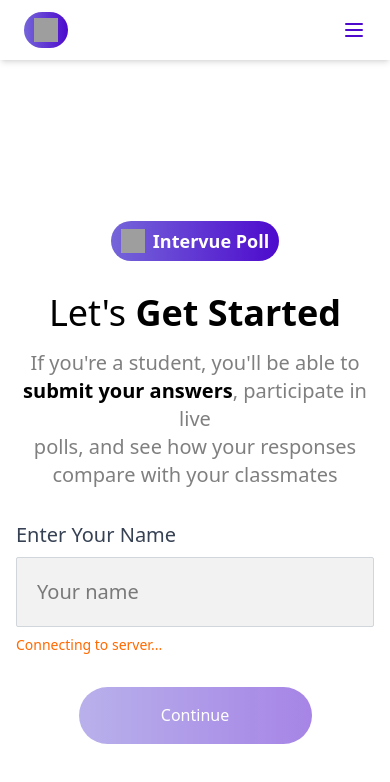
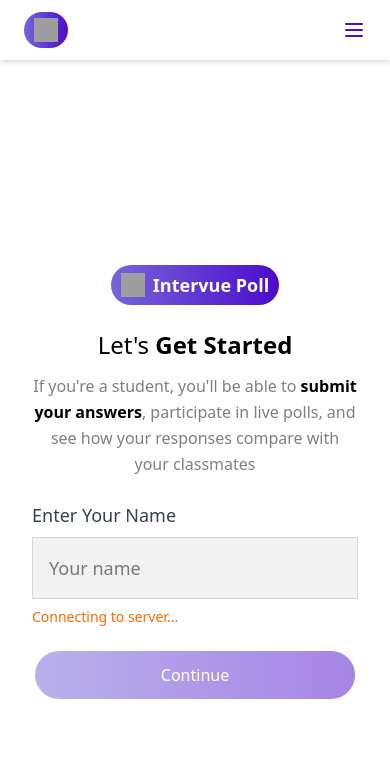
Before and after one commit to Rajneesh2223/Poll_App, a React (Vite) app in the folder frontend/: page /student in a window 390 px wide. Shown: the top 782 px of the page. Built offline with nearby package versions, Linux system fonts and the light colour scheme; no server answers; grey boxes are pictures that could not be loaded; a web font is replaced by a local one.

Commit message:
added commmon componet for the logo

```diff
--- a/frontend/src/component/Student.jsx
+++ b/frontend/src/component/Student.jsx
@@ -123,32 +123,32 @@
   };
 
   return (
-    <div className="min-h-screen flex items-center justify-center px-4">
-      <div className="max-w-7xl w-full space-y-8">
+    <div className="min-h-screen flex items-center justify-center px-4 sm:px-6 lg:px-8">
+      <div className="max-w-7xl w-full space-y-6 sm:space-y-8">
         <CommonLogo />
 
-        <div className="text-center space-y-4">
-          <h1 className="text-4xl font-sora font-normal">
+        <div className="text-center space-y-3 sm:space-y-4 px-4">
+          <h1 className="text-2xl sm:text-3xl lg:text-4xl font-sora font-normal">
             Let's{" "}
-            <span className="font-sora text-4xl font-semibold">
+            <span className="font-sora text-2xl sm:text-3xl lg:text-4xl font-semibold">
               Get Started{" "}
             </span>
           </h1>
-          <p className="text-xl text-[#00000080] font-sora">
+          <p className="text-base sm:text-lg lg:text-xl text-[#00000080] font-sora max-w-4xl mx-auto leading-relaxed">
             If you're a student, you'll be able to{" "}
             <span className="font-sora font-semibold text-[#000000]">
               submit your answers
             </span>
-            , participate in live <br /> polls, and see how your responses
-            compare with your classmates
+            , participate in live polls, and see how your responses compare with
+            your classmates
           </p>
         </div>
 
-        <div className="flex justify-center">
-          <div className="flex flex-col space-y-2 w-[507px]">
+        <div className="flex justify-center px-4">
+          <div className="flex flex-col space-y-2 w-full max-w-md sm:max-w-lg">
             <label
               htmlFor="name"
-              className="text-xl font-normal font-sora text-gray-700"
+              className="text-lg sm:text-xl font-normal font-sora text-gray-700"
             >
               Enter Your Name
             </label>
@@ -160,10 +160,12 @@
               onChange={(e) => setUserName(e.target.value)}
               onKeyPress={handleKeyPress}
               placeholder="Your name"
-              className="font-sora font-normal text-xl px-5 py-5 border border-gray-300 rounded-xs focus:outline-none focus:ring-2 focus:ring-blue-500 bg-[#F2F2F2]"
+              className="font-sora font-normal text-lg sm:text-xl px-4 sm:px-5 py-4 sm:py-5 border border-gray-300 rounded-xs focus:outline-none focus:ring-2 focus:ring-blue-500 bg-[#F2F2F2] w-full"
               disabled={isRegistering}
             />
-            {error && <span className="text-red-500 text-sm">{error}</span>}
+            {error && (
+              <span className="text-red-500 text-sm break-words">{error}</span>
+            )}
             {!isConnected && (
               <span className="text-orange-500 text-sm">
                 Connecting to server...
@@ -172,12 +174,12 @@
           </div>
         </div>
 
-        <div className="flex justify-center items-center">
+        <div className="flex justify-center items-center px-4">
           <button
-            className={`rounded-[34px] text-white align-middle font-sora px-16 w-[233px] h-[57px] ${
+            className={`rounded-[34px] text-white font-sora px-8 sm:px-12 lg:px-16 py-3 sm:py-4 w-full max-w-xs sm:max-w-sm lg:w-[233px] lg:h-[57px] text-base sm:text-lg transition-all duration-200 ${
               isRegistering || !isConnected
                 ? "opacity-50 cursor-not-allowed"
-                : ""
+                : "hover:opacity-90"
             }`}
             style={{
               background: "linear-gradient(90deg, #7565D9 0%, #4D0ACD 100%)",
--- a/frontend/src/component/Teacher.jsx
+++ b/frontend/src/component/Teacher.jsx
@@ -109,32 +109,33 @@
   };
 
   return (
-    <div className="min-h-screen flex items-center justify-center px-4">
-      <div className="max-w-7xl w-full space-y-8">
+    <div className="min-h-screen flex items-center justify-center px-4 sm:px-6 lg:px-8">
+      <div className="max-w-7xl w-full space-y-6 sm:space-y-8">
         <CommonLogo />
 
-        <div className="text-center space-y-4">
-          <h1 className="text-4xl font-sora font-normal">
+        <div className="text-center space-y-3 sm:space-y-4 px-2 sm:px-4">
+          <h1 className="text-2xl sm:text-3xl lg:text-4xl font-sora font-normal">
             Let's{" "}
-            <span className="font-sora text-4xl font-semibold">
+            <span className="font-sora text-2xl sm:text-3xl lg:text-4xl font-semibold">
               Get Started{" "}
             </span>
           </h1>
-          <p className="text-xl text-[#00000080] font-sora">
-            As a teacher, you'll have the ability to{" "}
-            <span className="font-sora font-semibold text-[#000000]">
-              create and manage polls
-            </span>
-            , ask questions, <br /> and monitor your students' responses in
-            real-time
-          </p>
+          <div className="max-w-4xl mx-auto">
+            <p className="text-base sm:text-lg lg:text-xl text-[#00000080] font-sora leading-relaxed px-2">
+              As a teacher, you'll have the ability to{" "}
+              <span className="font-sora font-semibold text-[#000000]">
+                create and manage polls
+              </span>
+              , ask questions, and monitor your students' responses in real-time
+            </p>
+          </div>
         </div>
 
-        <div className="flex justify-center">
-          <div className="flex flex-col space-y-2 w-[507px]">
+        <div className="flex justify-center px-4">
+          <div className="flex flex-col space-y-2 w-full max-w-md sm:max-w-lg">
             <label
               htmlFor="name"
-              className="text-xl font-normal font-sora text-gray-700"
+              className="text-lg sm:text-xl font-normal font-sora text-gray-700"
             >
               Enter Your Name
             </label>
@@ -146,10 +147,12 @@
               onChange={(e) => setTeacherName(e.target.value)}
               onKeyPress={handleKeyPress}
               placeholder="Your name"
-              className="font-sora font-normal text-xl px-5 py-5 border border-gray-300 rounded-xs focus:outline-none focus:ring-2 focus:ring-blue-500 bg-[#F2F2F2]"
+              className="font-sora font-normal text-lg sm:text-xl px-4 sm:px-5 py-4 sm:py-5 border border-gray-300 rounded-xs focus:outline-none focus:ring-2 focus:ring-blue-500 bg-[#F2F2F2] w-full"
               disabled={isRegistering}
             />
-            {error && <span className="text-red-500 text-sm">{error}</span>}
+            {error && (
+              <span className="text-red-500 text-sm break-words">{error}</span>
+            )}
             {!isConnected && (
               <span className="text-orange-500 text-sm">
                 Connecting to server...
@@ -158,12 +161,12 @@
           </div>
         </div>
 
-        <div className="flex justify-center items-center">
+        <div className="flex justify-center items-center px-4">
           <button
-            className={`rounded-[34px] text-white align-middle font-sora px-16 w-[233px] h-[57px] ${
+            className={`rounded-[34px] text-white font-sora px-8 sm:px-12 lg:px-16 py-3 sm:py-4 w-full max-w-xs sm:max-w-sm lg:w-[233px] lg:h-[57px] text-base sm:text-lg transition-all duration-200 ${
               isRegistering || !isConnected
                 ? "opacity-50 cursor-not-allowed"
-                : ""
+                : "hover:opacity-90"
             }`}
             style={{
               background: "linear-gradient(90deg, #7565D9 0%, #4D0ACD 100%)",
```
